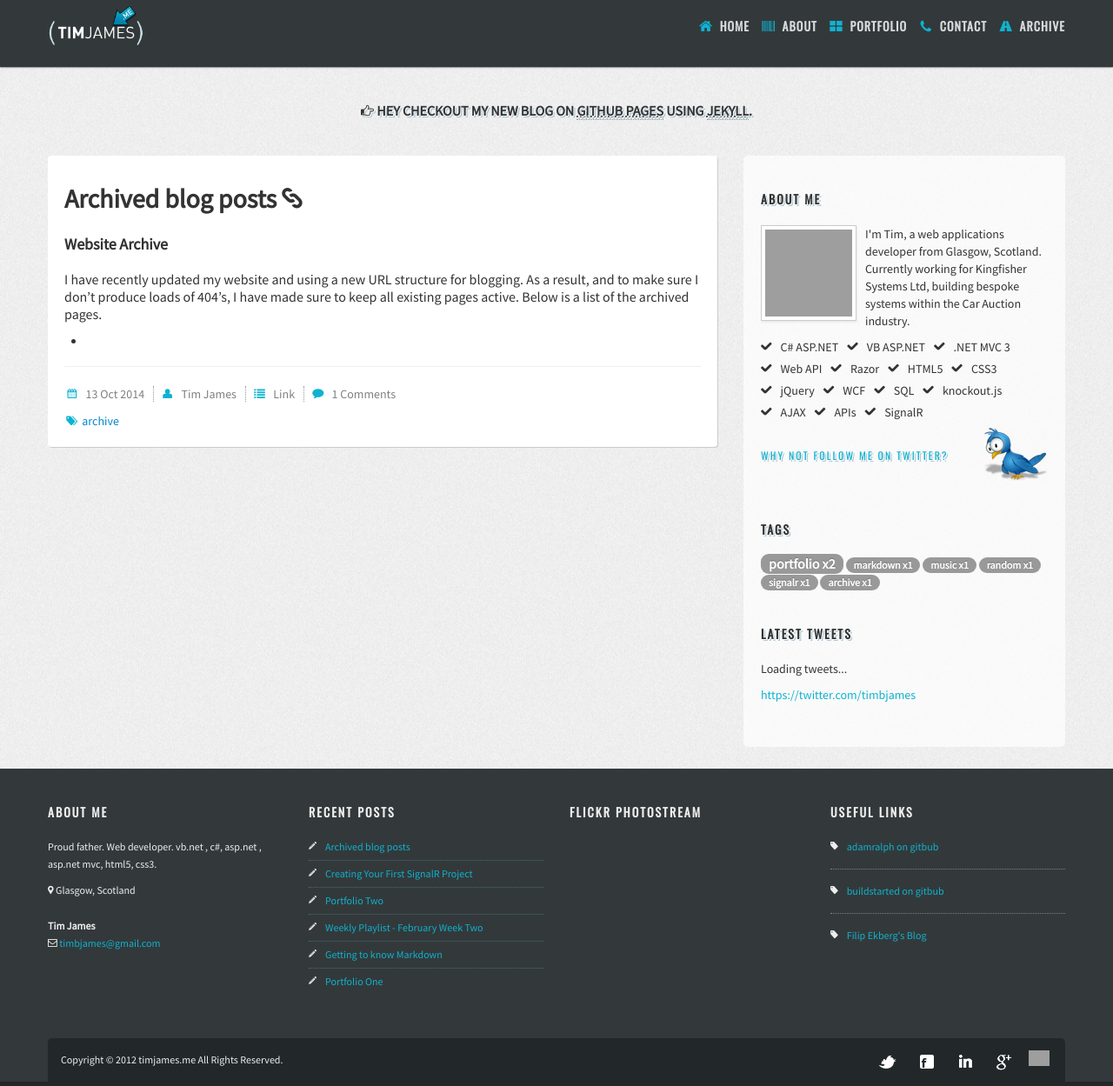
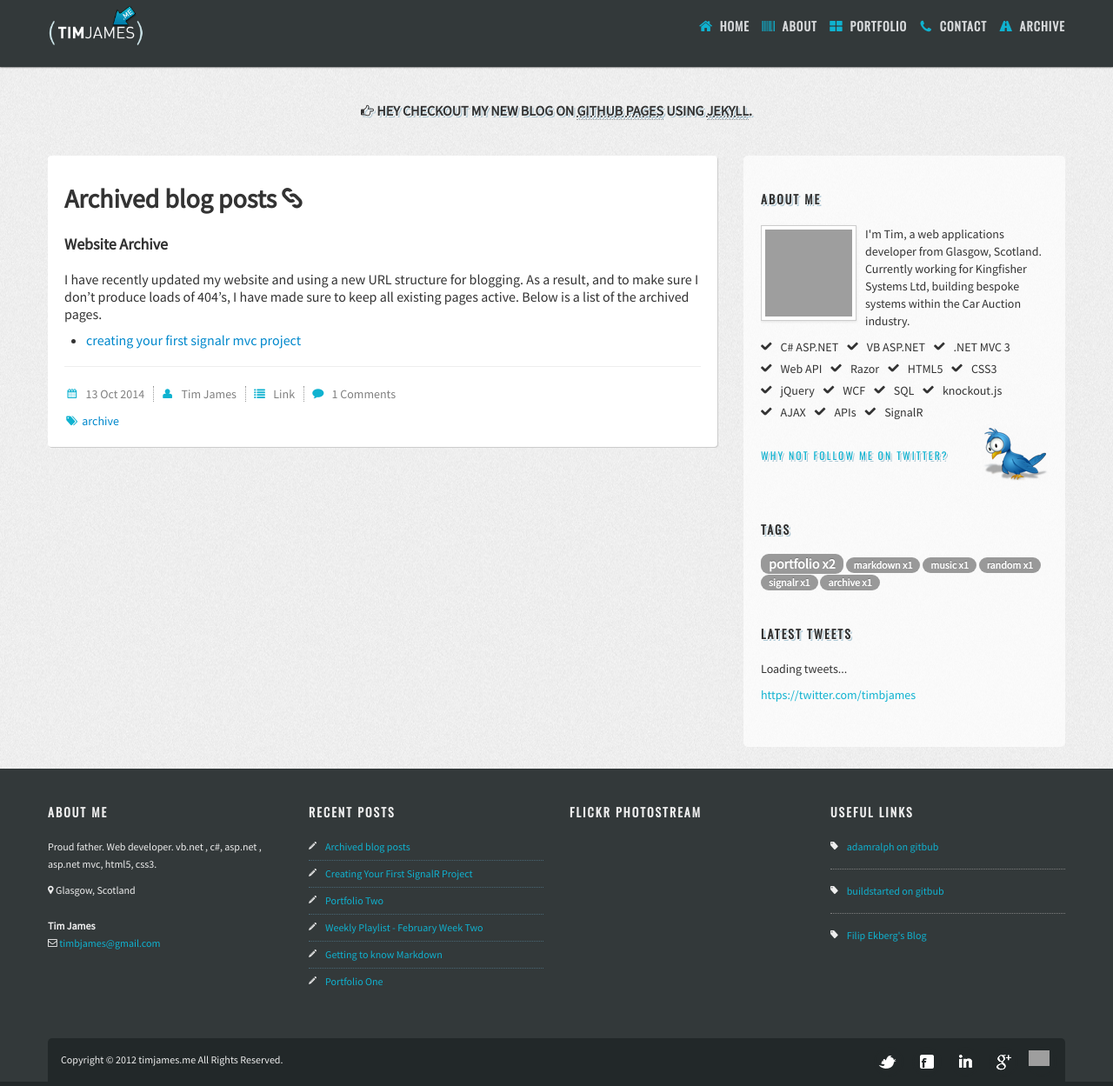
Before and after one commit to timbjames/timbjames.github.com, a Jekyll site: the page built from _posts/2014-10-13-Archive.md, in a window 1280 px wide and 1249 px high. Shown: the whole window at 87% size. Built offline with Jekyll 4.4.1, drawn with Linux system fonts in a browser that asks for light colours; nearby versions of some CDN libraries; some web fonts are replaced; Markdown is read by kramdown in place of the engine named in the settings; some of the changed lines change nothing that is shown; grey boxes are pictures that could not be loaded.

Commit message:
updated archive post

```diff
--- a/_posts/2014-10-13-Archive.md
+++ b/_posts/2014-10-13-Archive.md
@@ -16,4 +16,4 @@ Below is a list of the archived pages.
 
 <!--excerpt-->
 
-+ [creating your first signalr mvc project]: /creating-your-first-signalr-mvc-project
++ [creating your first signalr mvc project](/creating-your-first-signalr-mvc-project)
```
